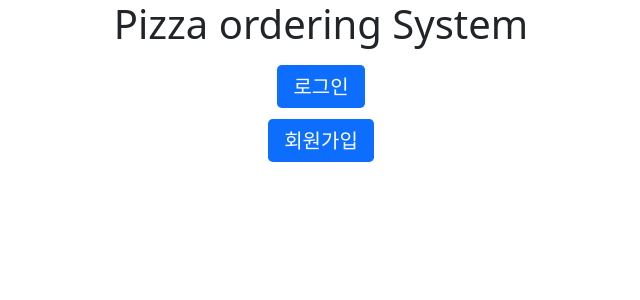
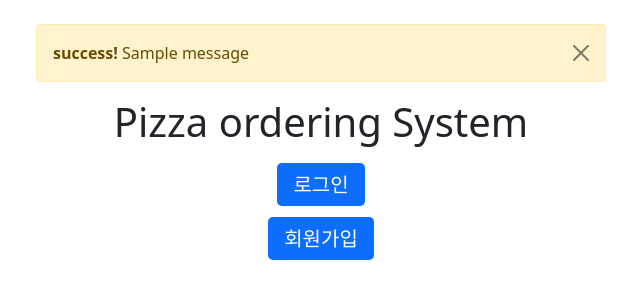
Before and after one commit to ysh4296/software-project, a Django app: page /users/home/ in a window 1280 px wide. Shown: the top 300 px of the page, without its empty margins (319-959 px from the left). Run offline with Django 3.2, Linux system fonts and the light colour scheme; tables that the repository leaves empty hold one stand-in row (values such as "Sample post"); one stand-in notice (Sample message) is shown.

Commit message:
Add 로그인 후 사용가능 또는 로그아웃 상태 접근권한 설정

```diff
--- a/develop/templates/base.html
+++ b/develop/templates/base.html
@@ -14,6 +14,7 @@
         </style>
     </head>
     <body>
+        {% include "messages.html" %}
         {% block content %}{% endblock content %}
     </body>
 </html>
--- /dev/null
+++ b/develop/templates/messages.html
@@ -0,0 +1,9 @@
+{% for message in messages %}
+<div class="container p-0 mt-4">
+    <div class="w-50 mx-auto alert alert-warning alert-dismissible fade show" role="alert">
+        <strong>{{ message.tags }}! </strong> {{message}}
+        <button type="button" class="btn-close" data-bs-dismiss="alert" aria-label="Close"></button>
+    </div>
+  </div>
+</div>
+{% endfor %}
--- a/develop/users/views.py
+++ b/develop/users/views.py
@@ -3,10 +3,12 @@ from django.views.generic import FormView, UpdateView
 from django.contrib.auth import authenticate, login, logout
 from django.urls import reverse_lazy
 from django.contrib.messages.views import SuccessMessageMixin
+from . import mixins
+
 from . import forms, models
 
 # Create your views here.
-class SignUpView(FormView):
+class SignUpView(mixins.LoggedOutOnlyView, FormView):
     template_name = "users/signup.html"
     form_class = forms.SignUpForm
     success_url = reverse_lazy("users:login")
@@ -21,7 +23,7 @@ def log_out(request):
     return redirect(reverse("users:login"))
 
 
-class LoginView(FormView):
+class LoginView(mixins.LoggedOutOnlyView, FormView):
 
     template_name = "users/login.html"
     form_class = forms.LoginForm
@@ -40,7 +42,7 @@ def home(request):
     return render(request, "users/home.html")
 
 
-class EditView(SuccessMessageMixin, UpdateView):
+class EditView(mixins.LoggedInOnlyView, SuccessMessageMixin, UpdateView):
     model = models.User
     template_name = "users/edit.html"
     fields = (
```
Also changed, not shown: develop/users/mixins.py (+7 -2 lines).
